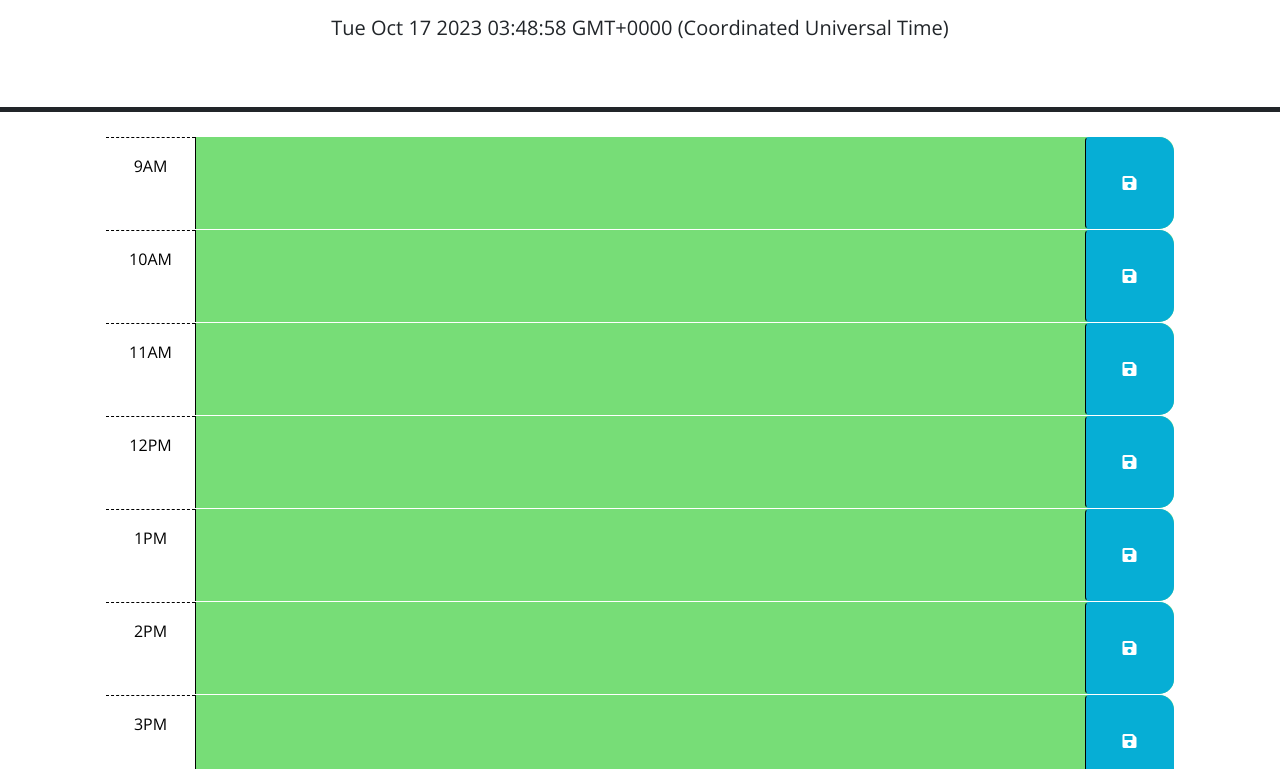
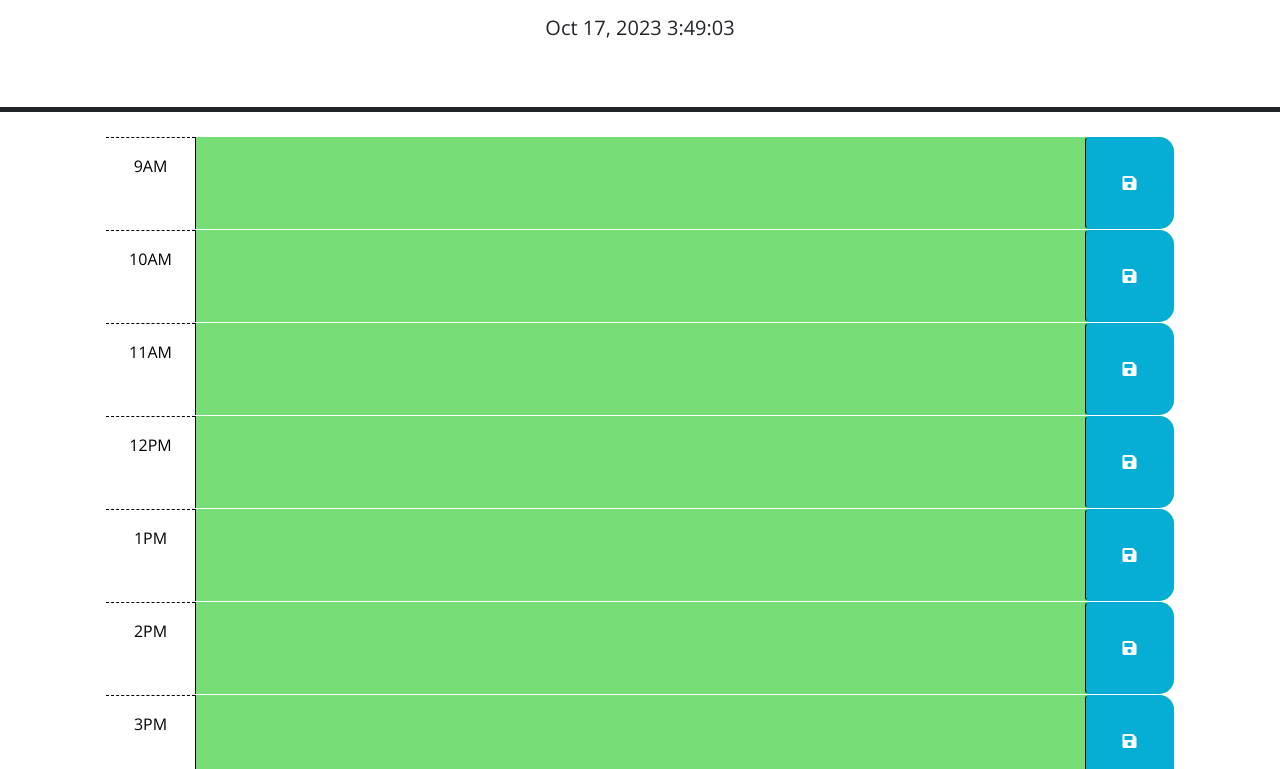
Before and after one commit to dakotablanchard/work-day-planner, a plain HTML site: page index.html in a window 1280 px wide. Shown: the part 166-935 px from the top of the page. Drawn offline with nearby package versions, Linux system fonts and the light colour scheme.

Commit message:
reformatted clock with dayjs, added comments explaining code

```diff
--- a/assets/js/script.js
+++ b/assets/js/script.js
@@ -1,10 +1,16 @@
-
+// Wrapping everything in a call to jquery so that the page renders first:
 $(function () {
 
   var today = new Date() // Getting the current date and time and storing it in to a variable
-  var currentDayEl = $("#currentDay") // Selecting the element that will display date and time
-  currentDayEl.text(today) // Setting the elements text content to the current date and time
 
+  setInterval(function displayTime() { // setInterval() will run a function repeatedly at whatever rate we pass.
+    var time = dayjs().format("MMM D, YYYY h:mm:ss") // Here we're getting the current date/time from dayjs() and formatting it,
+    $("#current-day").text(time) // then here we are setting the text value to the element containing the current-day ID.
+  }, 1000) // The 1000 is 1000 milliseconds (1 second). This means the text content gets updated ever second, updating the new current time.
+
+
+  // The following variables grab the HTML of each time block container. These will be used in the checkTime() function
+  // so that we can change the class and alter the CSS depending on what time it is.
   var hour9 = document.getElementById("hour-9")
   var hour10 = document.getElementById("hour-10")
   var hour11 = document.getElementById("hour-11")
@@ -15,7 +21,7 @@ $(function () {
   var hour4 = document.getElementById("hour-16")
   var hour5 = document.getElementById("hour-17")
 
-  // Variable getting the current live hour
+  // Variable getting the current live hour as an integer
   var hour = today.getHours()
 
   // Checks live time and applys styling according to the current time:
@@ -149,6 +155,8 @@ $(function () {
 
   checkTime() // Calling the above function
 
+  // The following variables grab the HTML of the text area in each time block. These will be used
+  // to retrieve the users inputed text to local storage.
   var text9 = document.querySelector(".textarea-9")
   var text10 = document.querySelector(".textarea-10")
   var text11 = document.querySelector(".textarea-11")
@@ -159,12 +167,20 @@ $(function () {
   var text4 = document.querySelector(".textarea-4")
   var text5 = document.querySelector(".textarea-5")
 
+  // The following block of code targets the class saveBtn which every save button has.
+  // On click, a function is called to take the value of the text box (user input) from the container that was clicked, and store it into a variable called valueEl.
+  // We also take the name of the ID of the parent container, and store that into a variable called time.
+  // Lastly, the function calls local storage to save something. We set the key to the variable "time" (parent ID name)
+  // and the value to the variable "valueEl" (user input from text area).
   $(".saveBtn").on("click", function(){
     var valueEl = $(this).siblings(".description").val();
     var time = $(this).parent().attr("id")
     localStorage.setItem(time, valueEl)
   })
 
+  // Here we are setting the text content of the text areas to their corresponding key-value pair from local storage.
+  // This ensures that when the page is refreshed, the content remains and will remain until the user updates the content of the text area
+  // and hits the save button again.
   text9.innerHTML = localStorage.getItem("hour-9")
   text10.innerHTML = localStorage.getItem("hour-10")
   text11.innerHTML = localStorage.getItem("hour-11")
--- a/index.html
+++ b/index.html
@@ -4,45 +4,54 @@
     <meta charset="UTF-8" />
     <meta name="viewport" content="width=device-width, initial-scale=1.0" />
     <meta http-equiv="X-UA-Compatible" content="ie=edge" />
+
+    <!-- Bootstrap Link -->
     <link
       rel="stylesheet"
       href="https://cdn.jsdelivr.net/npm/bootstrap@5.1.3/dist/css/bootstrap.min.css"
     />
+
+    <!-- Link to fontawesome -->
     <link
       rel="stylesheet"
       href="https://use.fontawesome.com/releases/v5.8.1/css/all.css"
       integrity="sha384-50oBUHEmvpQ+1lW4y57PTFmhCaXp0ML5d60M1M7uH2+nqUivzIebhndOJK28anvf"
       crossorigin="anonymous"
     />
+
+    <!-- Google fonts link -->
     <link
       href="https://fonts.googleapis.com/css?family=Open+Sans&display=swap"
       rel="stylesheet"
     />
+
+    <!-- Link to local CSS -->
     <link rel="stylesheet" href="./assets/css/style.css" />
     <title>Work Day Scheduler</title>
   </head>
 
   <body>
+
+    <!-- Header title, discription, and element where date is displayed -->
     <header class="p-5 mb-4 border-5 border-bottom border-dark text-center">
       <h1 class="display-3">Work Day Scheduler</h1>
       <p class="lead">A simple calendar app for scheduling your work day</p>
-      <p id="currentDay" class="lead"></p>
+      <!-- The following element will contain the current date adn time from dayjs through a JS call: -->
+      <p id="current-day" class="lead"></p>
     </header>
+
+    <!-- Container containing all the time blocks -->
     <div class="container-lg px-5">
-      <!-- Use class for "past", "present", and "future" to apply styles to the
-        time-block divs accordingly. The javascript will need to do this by
-        adding/removing these classes on each div by comparing the hour in the
-        id to the current hour. The html provided below is meant to be an example
-        demonstrating how the css provided can be leveraged to create the
-        desired layout and colors. The html below should be removed or updated
-        in the finished product. Remember to delete this comment once the
-        code is implemented.
-        -->
 
+      <!-- Time block container -->
       <div id="hour-9" class="row time-block">
+        <!-- Text defining which time corresponds to the block, in this case this is the 9AM block -->
         <div class="time-9am col-2 col-md-1 hour text-center py-3">9AM</div>
+        <!-- This is the text area the user is able to type in -->
         <textarea class="textarea-9 col-8 col-md-10 description" rows="3"> </textarea>
+        <!-- Save button: -->
         <button class="btn btn9 saveBtn col-2 col-md-1" aria-label="save">
+          <!-- Save icon for the save button: -->
           <i class="fas fa-save" aria-hidden="true"></i>
         </button>
       </div>
@@ -111,13 +120,17 @@
         </button>
       </div>
 
+    <!-- jquery js link -->
     <script src="https://code.jquery.com/jquery-3.4.1.min.js"></script>
+
+    <!-- dayjs link -->
     <script
       src="https://cdn.jsdelivr.net/npm/dayjs@1.11.3/dayjs.min.js"
       integrity="sha256-iu/zLUB+QgISXBLCW/mcDi/rnf4m4uEDO0wauy76x7U="
       crossorigin="anonymous"
     ></script>
 
+    <!-- local js link -->
     <script src="./assets/js/script.js"></script>
   </body>
 </html>
```
Also changed, not shown: 1 other file.
